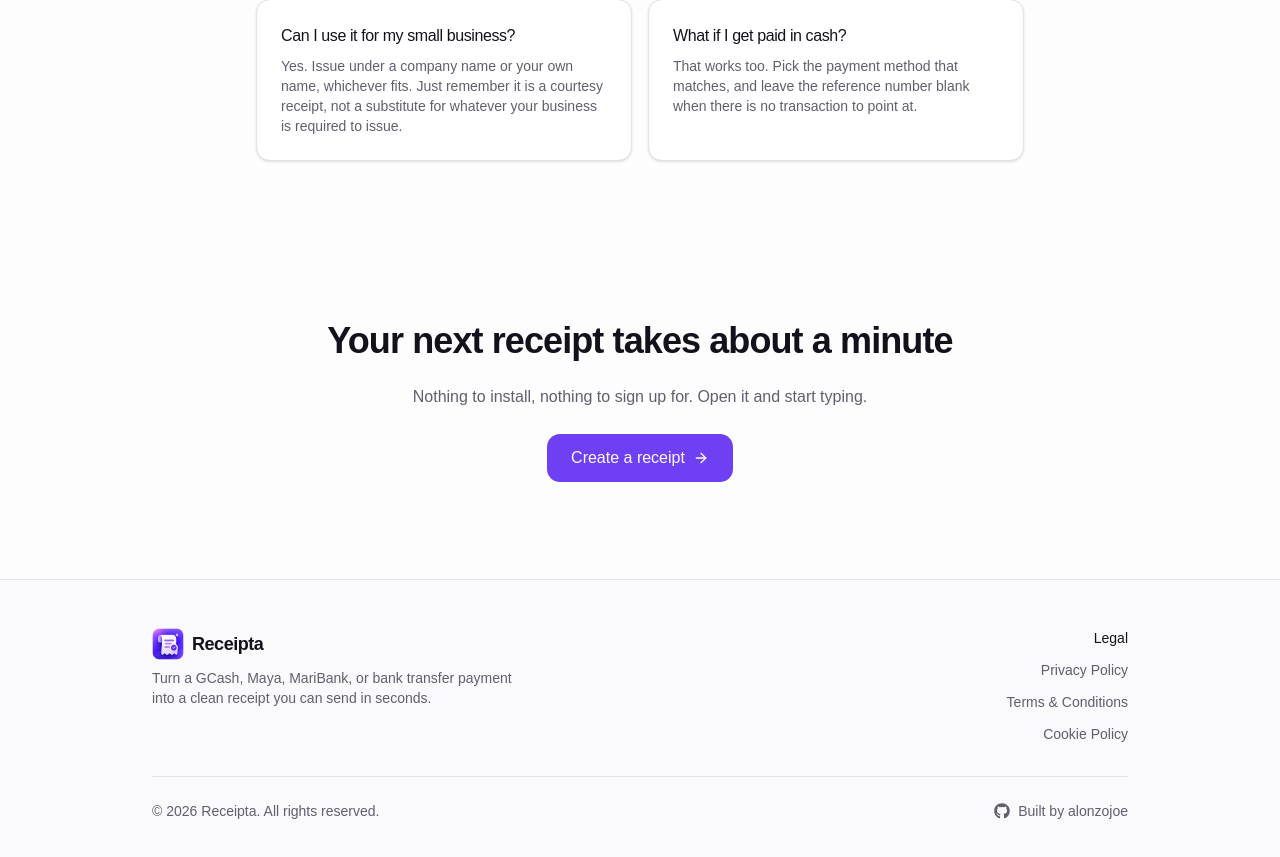
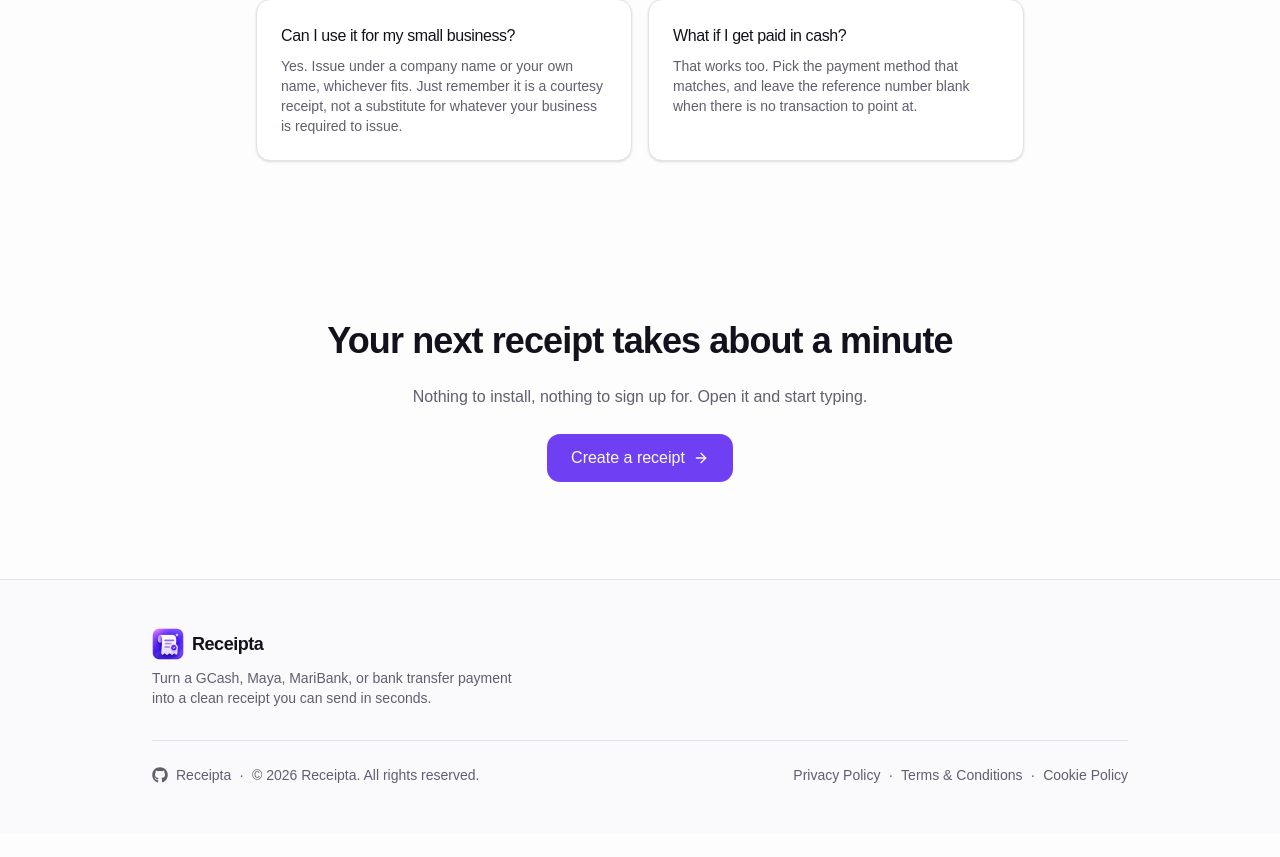
Before and after one commit to alonzojoe/receipta, a React (Vite) app: page / in a window 1280 px wide. Shown: the part 2960-3817 px from the top of the page. After the commit the page ends 3793 px from the top, so only its background shows below. Built offline with nearby package versions, Linux system fonts and the light colour scheme.

Commit message:
refactor: move legal links into the footer bar

```diff
--- a/src/shared/config/legal.ts
+++ b/src/shared/config/legal.ts
@@ -1,3 +1,4 @@
+import { site } from '@/shared/config/site'
 import { theme_storage_key } from '@/shared/config/theme'
 
 /**
@@ -6,7 +7,7 @@ import { theme_storage_key } from '@/shared/config/theme'
  */
 export const legal_last_updated = '12 October 2026'
 
-export const legal_contact_url = 'https://github.com/alonzojoe/receipta'
+export const legal_contact_url = site.repository_url
 
 export type StoredItem = {
   key: string
--- a/src/shared/config/site.ts
+++ b/src/shared/config/site.ts
@@ -18,9 +18,14 @@ export const site = {
   tagline: 'Send receipts, not screenshots.',
   description:
     'Turn a GCash, Maya, MariBank, or bank transfer payment into a clean receipt you can send in seconds.',
+  /**
+   * The project repository. The footer links the product here rather than to a
+   * personal profile, and the legal pages use it as their contact route, so it is
+   * defined once and re-exported rather than written out twice.
+   */
+  repository_url: 'https://github.com/alonzojoe/receipta',
   author: {
     name: 'alonzojoe',
-    github_url: 'https://github.com/alonzojoe',
   },
 } as const
 
--- a/src/widgets/site_footer/ui/site_footer.tsx
+++ b/src/widgets/site_footer/ui/site_footer.tsx
@@ -1,4 +1,5 @@
 import { Link } from '@tanstack/react-router'
+import { Fragment } from 'react'
 import { FaGithub } from 'react-icons/fa6'
 
 import { footer_links, site } from '@/shared/config/site'
@@ -8,42 +9,61 @@ export function SiteFooter() {
   return (
     <footer className="w-full border-t border-border bg-muted/40">
       <div className="mx-auto flex w-full max-w-5xl flex-col gap-8 px-4 py-12 sm:px-6">
-        <div className="flex flex-col gap-6 sm:flex-row sm:items-start sm:justify-between">
         <div className="flex flex-col gap-2">
           <Logo />
-            <p className="max-w-sm text-sm text-muted-foreground">
-              {site.description}
-            </p>
+          <p className="max-w-sm text-sm text-muted-foreground">{site.description}</p>
         </div>
 
-          <nav aria-label="Legal" className="flex flex-col gap-3 sm:items-end">
-            <h2 className="text-sm font-medium text-foreground">Legal</h2>
-            {footer_links.map((link) => (
+        <div className="flex flex-col gap-4 border-t border-border pt-6 sm:flex-row sm:items-center sm:justify-between">
+          <p className="flex flex-wrap items-center gap-x-2 gap-y-1 text-sm text-muted-foreground">
+            <a
+              href={site.repository_url}
+              target="_blank"
+              rel="noopener noreferrer"
+              aria-label={`${site.name} on GitHub`}
+              className="inline-flex items-center gap-2 transition-colors duration-150 ease-out hover:text-foreground"
+            >
+              <FaGithub className="size-4" aria-hidden="true" />
+              <span>{site.name}</span>
+            </a>
+            {/*
+              Hidden below sm for the same reason as the legal separators: the line
+              wraps at narrow widths and a trailing dot reads as a typo.
+            */}
+            <span aria-hidden="true" className="hidden sm:inline">
+              &middot;
+            </span>
+            <span>
+              &copy; {new Date().getFullYear()} {site.name}. All rights reserved.
+            </span>
+          </p>
+
+          <nav
+            aria-label="Legal"
+            className="flex flex-wrap items-center gap-x-2 gap-y-1 text-sm"
+          >
+            {footer_links.map((link, index) => (
+              <Fragment key={link.label}>
+                {/*
+                  Decorative separator. Rendered as an element rather than ::before
+                  content so it can be hidden from assistive technology - otherwise a
+                  screen reader announces "Privacy Policy dot Terms" - and so it can be
+                  dropped once the row wraps, where a trailing dot reads as a typo.
+                */}
+                {index > 0 ? (
+                  <span aria-hidden="true" className="hidden text-muted-foreground sm:inline">
+                    &middot;
+                  </span>
+                ) : null}
                 <Link
-                key={link.label}
                   to={link.href}
-                className="text-sm text-muted-foreground underline-offset-4 transition-colors duration-150 ease-out hover:text-foreground hover:underline"
+                  className="text-muted-foreground underline-offset-4 transition-colors duration-150 ease-out hover:text-foreground hover:underline"
                 >
                   {link.label}
                 </Link>
+              </Fragment>
             ))}
           </nav>
-        </div>
-
-        <div className="flex flex-col gap-3 border-t border-border pt-6 sm:flex-row sm:items-center sm:justify-between">
-          <p className="text-sm text-muted-foreground">
-            &copy; {new Date().getFullYear()} {site.name}. All rights reserved.
-          </p>
-
-          <a
-            href={site.author.github_url}
-            target="_blank"
-            rel="noopener noreferrer"
-            className="inline-flex items-center gap-2 text-sm text-muted-foreground transition-colors duration-150 ease-out hover:text-foreground"
-          >
-            <FaGithub className="size-4" aria-hidden="true" />
-            <span>Built by {site.author.name}</span>
-          </a>
         </div>
       </div>
     </footer>
```
Also changed, not shown: 2 other files (tests, documents, lock files or other folders). Lines whose indentation alone changed are shown as unchanged.
